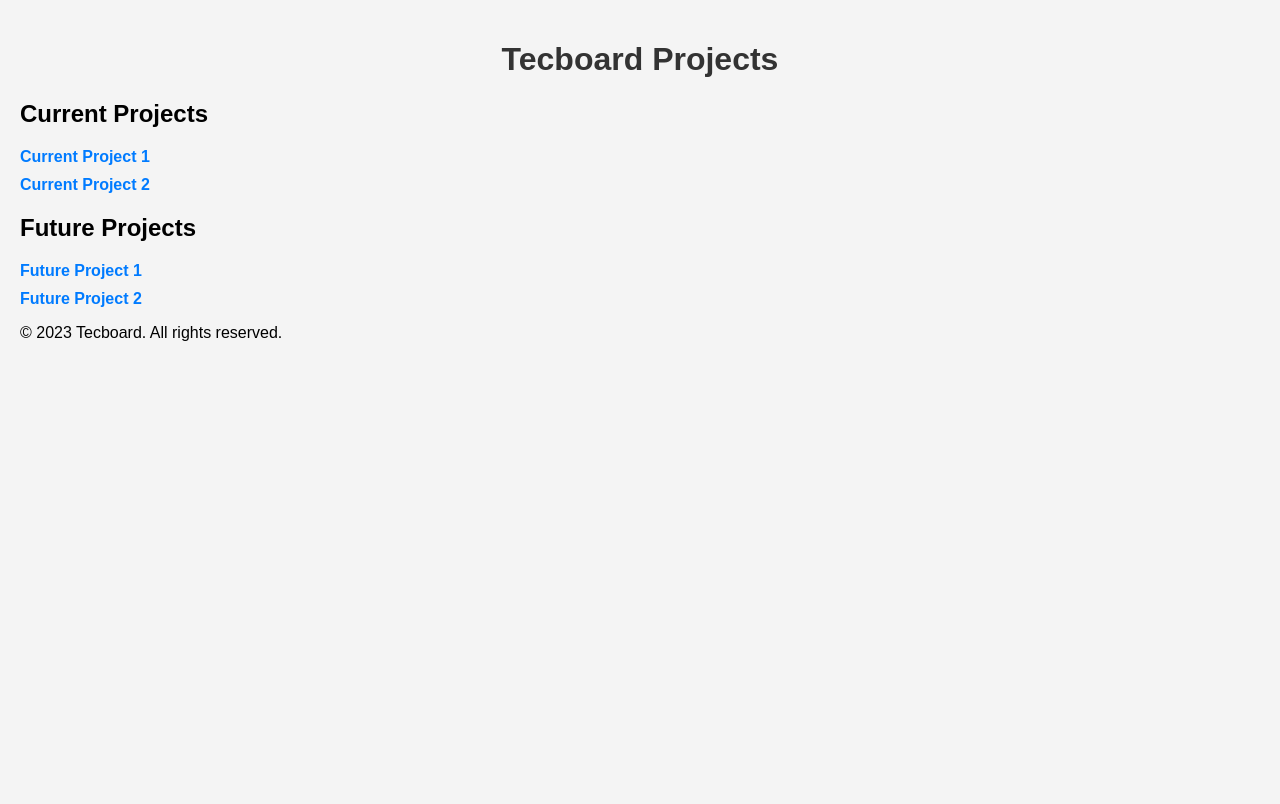
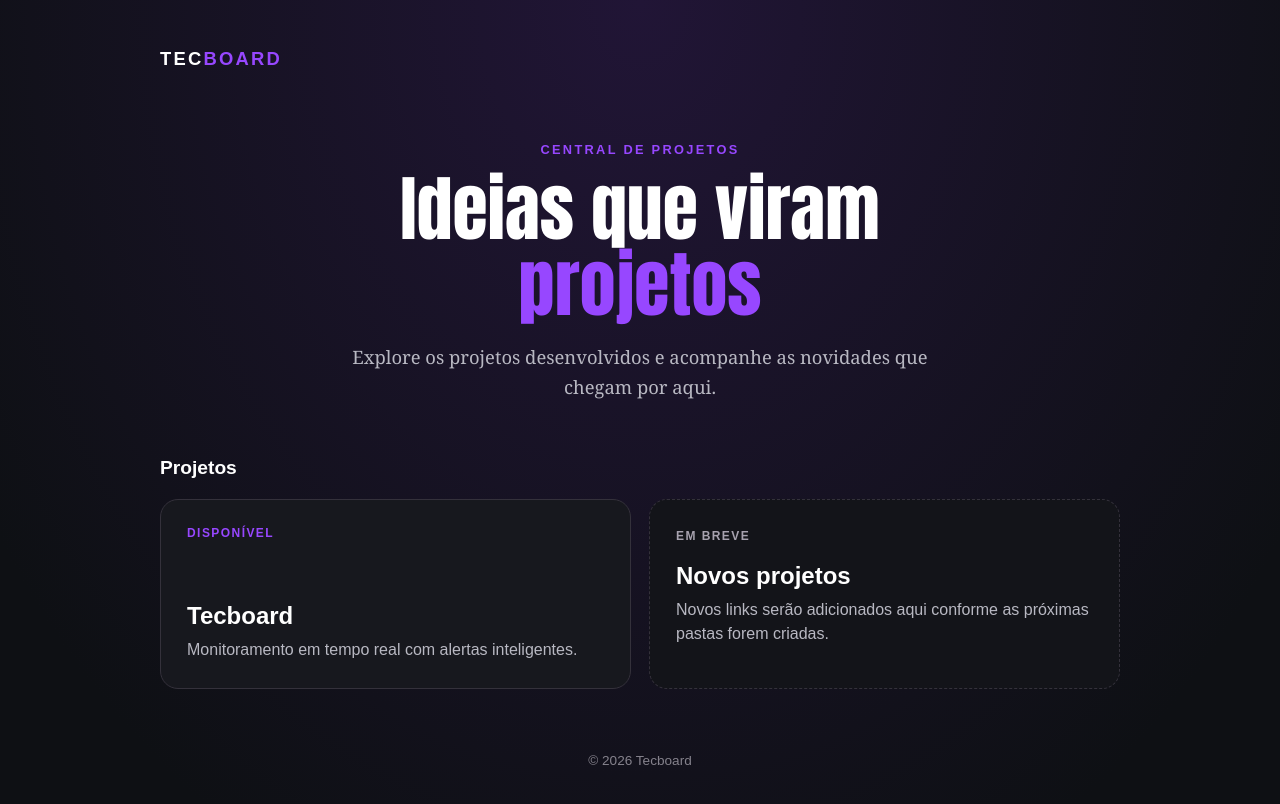
Before and after one commit to Lavinya-CV/prog_front_end_tads_26, a plain HTML site: page index.html in a window 1280 px wide. Drawn offline with Linux system fonts and the light colour scheme; files that its build step writes are made by us from their sources.

Commit message:
index novo

```diff
--- a/index.html
+++ b/index.html
@@ -1,33 +1,179 @@
 <!DOCTYPE html>
-<html lang="en">
+<html lang="pt-BR">
 <head>
     <meta charset="UTF-8">
     <meta name="viewport" content="width=device-width, initial-scale=1.0">
-    <title>Tecboard Projects</title>
-    <link rel="stylesheet" href="styles.css">
+    <meta name="theme-color" content="#0E1014">
+    <title>Projetos | Tecboard</title>
+    <style>
+        :root {
+            color-scheme: dark;
+            font-family: Arial, Helvetica, sans-serif;
+            background: #0E1014;
+            color: #FFF;
+            font-synthesis: none;
+            text-rendering: optimizeLegibility;
+            -webkit-font-smoothing: antialiased;
+            --purple: #9747FF;
+            --muted: #B8B8C2;
+        }
+
+        * { box-sizing: border-box; }
+
+        body {
+            min-width: 320px;
+            min-height: 100vh;
+            margin: 0;
+            padding: 48px 24px;
+            background: radial-gradient(ellipse at 50% 0%, #211536 0, #0E1014 48rem);
+        }
+
+        .page { width: min(100%, 960px); margin: 0 auto; }
+
+        header { margin-bottom: 72px; }
+
+        .brand {
+            color: #FFF;
+            font-size: 1.15rem;
+            font-weight: 800;
+            letter-spacing: .12em;
+            text-decoration: none;
+            text-transform: uppercase;
+        }
+
+        .brand span { color: var(--purple); }
+
+        .intro { max-width: 700px; margin: 0 auto 56px; text-align: center; }
+
+        .eyebrow {
+            margin: 0 0 14px;
+            color: var(--purple);
+            font-size: .8rem;
+            font-weight: 700;
+            letter-spacing: .18em;
+            text-transform: uppercase;
+        }
+
+        h1 {
+            margin: 0;
+            font-family: Impact, Haettenschweiler, 'Arial Narrow Bold', sans-serif;
+            font-size: clamp(2.75rem, 8vw, 4.5rem);
+            font-weight: 400;
+            line-height: 1.05;
+        }
+
+        h1 span { color: var(--purple); }
+
+        .intro-copy {
+            max-width: 590px;
+            margin: 20px auto 0;
+            color: var(--muted);
+            font-family: Georgia, 'Times New Roman', serif;
+            font-size: 1.15rem;
+            line-height: 1.6;
+        }
+
+        h2 { margin: 0 0 20px; font-size: 1.2rem; }
+
+        .project-list {
+            display: grid;
+            grid-template-columns: repeat(auto-fit, minmax(min(100%, 280px), 1fr));
+            gap: 18px;
+            margin: 0;
+            padding: 0;
+            list-style: none;
+        }
+
+        .project-card {
+            min-height: 190px;
+            padding: 26px;
+            border: 1px solid #34313B;
+            border-radius: 18px;
+            background: #17181E;
+        }
+
+        .project-card a {
+            display: flex;
+            min-height: 136px;
+            flex-direction: column;
+            justify-content: space-between;
+            color: inherit;
+            text-decoration: none;
+        }
+
+        .project-card a:focus-visible {
+            outline: 3px solid #FFF;
+            outline-offset: 6px;
+            border-radius: 4px;
+        }
+
+        .project-status {
+            color: var(--purple);
+            font-size: .75rem;
+            font-weight: 700;
+            letter-spacing: .12em;
+            text-transform: uppercase;
+        }
+
+        .project-card h3 { margin: 18px 0 8px; font-size: 1.5rem; }
+
+        .project-card p { margin: 0; color: var(--muted); line-height: 1.5; }
+
+        .project-card a:hover h3 { color: #C69AFF; }
+
+        .project-card--upcoming { border-style: dashed; background: #131419; }
+        .project-card--upcoming .project-status { color: #A7A2AF; }
+
+        footer {
+            margin-top: 64px;
+            color: #85828C;
+            font-size: .85rem;
+            text-align: center;
+        }
+
+        @media (max-width: 600px) {
+            body { padding: 30px 20px; }
+            header { margin-bottom: 58px; }
+            .intro { margin-bottom: 40px; }
+            .intro-copy { font-size: 1rem; }
+        }
+    </style>
 </head>
 <body>
+    <div class="page">
         <header>
-        <h1>Tecboard Projects</h1>
+            <a class="brand" href="./" aria-label="Tecboard — página inicial">tec<span>board</span></a>
         </header>
         <main>
-        <section>
-            <h2>Current Projects</h2>
-            <ul>
-                <li><a href="https://example.com/current-project-1">Current Project 1</a></li>
-                <li><a href="https://example.com/current-project-2">Current Project 2</a></li>
-            </ul>
+            <section class="intro" aria-labelledby="page-title">
+                <p class="eyebrow">Central de projetos</p>
+                <h1 id="page-title">Ideias que viram <span>projetos</span></h1>
+                <p class="intro-copy">Explore os projetos desenvolvidos e acompanhe as novidades que chegam por aqui.</p>
             </section>
-        <section>
-            <h2>Future Projects</h2>
-            <ul>
-                <li><a href="https://example.com/future-project-1">Future Project 1</a></li>
-                <li><a href="https://example.com/future-project-2">Future Project 2</a></li>
+
+            <section aria-labelledby="projects-title">
+                <h2 id="projects-title">Projetos</h2>
+                <ul class="project-list">
+                    <li class="project-card">
+                        <a href="./tecboard/index.html">
+                            <span class="project-status">Disponível</span>
+                            <span>
+                                <h3>Tecboard</h3>
+                                <p>Monitoramento em tempo real com alertas inteligentes.</p>
+                            </span>
+                        </a>
+                    </li>
+                    <li class="project-card project-card--upcoming" aria-label="Próximos projetos">
+                        <div>
+                            <span class="project-status">Em breve</span>
+                            <h3>Novos projetos</h3>
+                            <p>Novos links serão adicionados aqui conforme as próximas pastas forem criadas.</p>
+                        </div>
+                    </li>
                 </ul>
             </section>
         </main>
-    <footer>
-        <p>&copy; 2023 Tecboard. All rights reserved.</p>
-    </footer>
+        <footer>&copy; 2026 Tecboard</footer>
+    </div>
 </body>
 </html>
```
Lines whose indentation alone changed are shown as unchanged.
